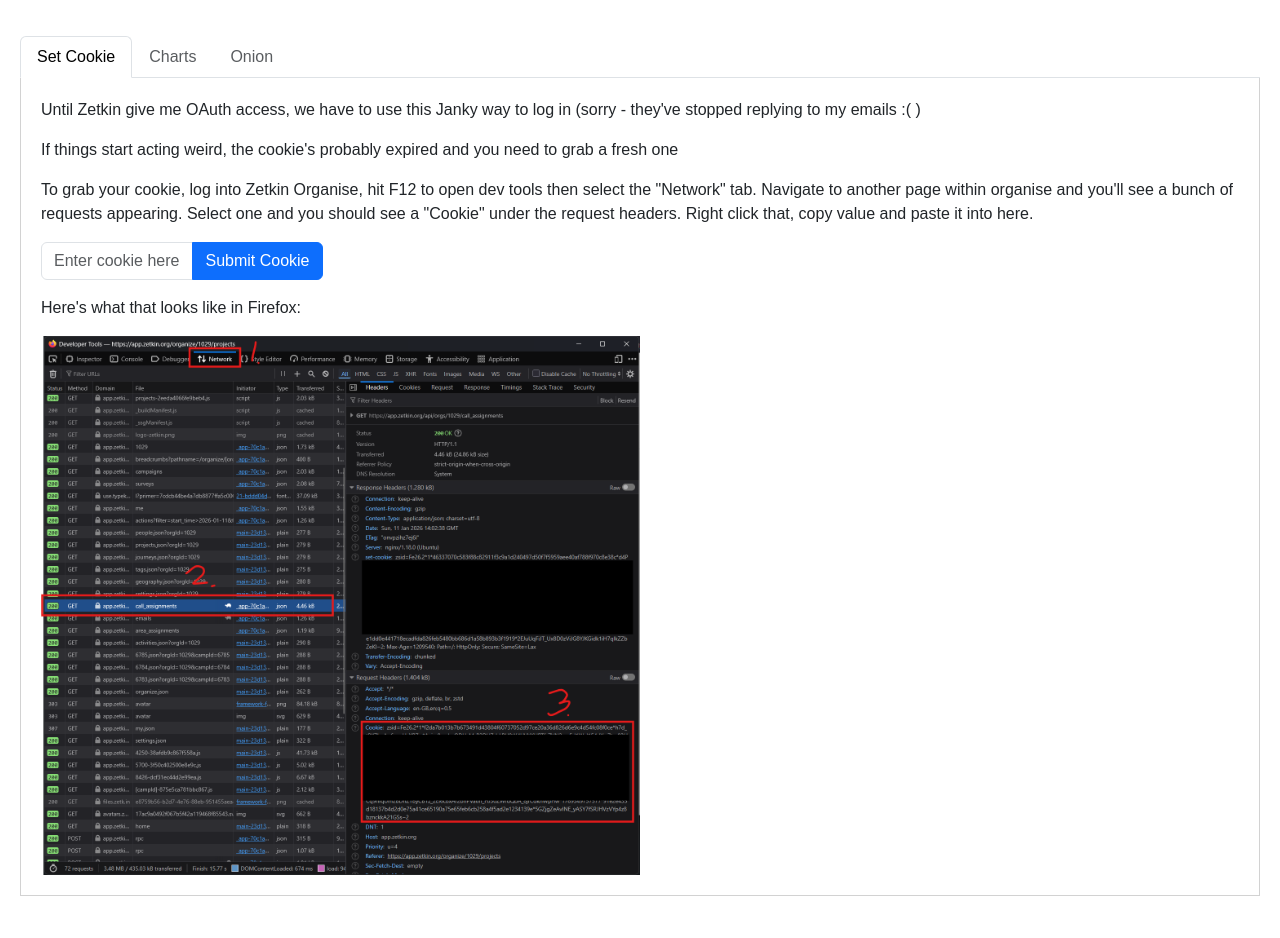
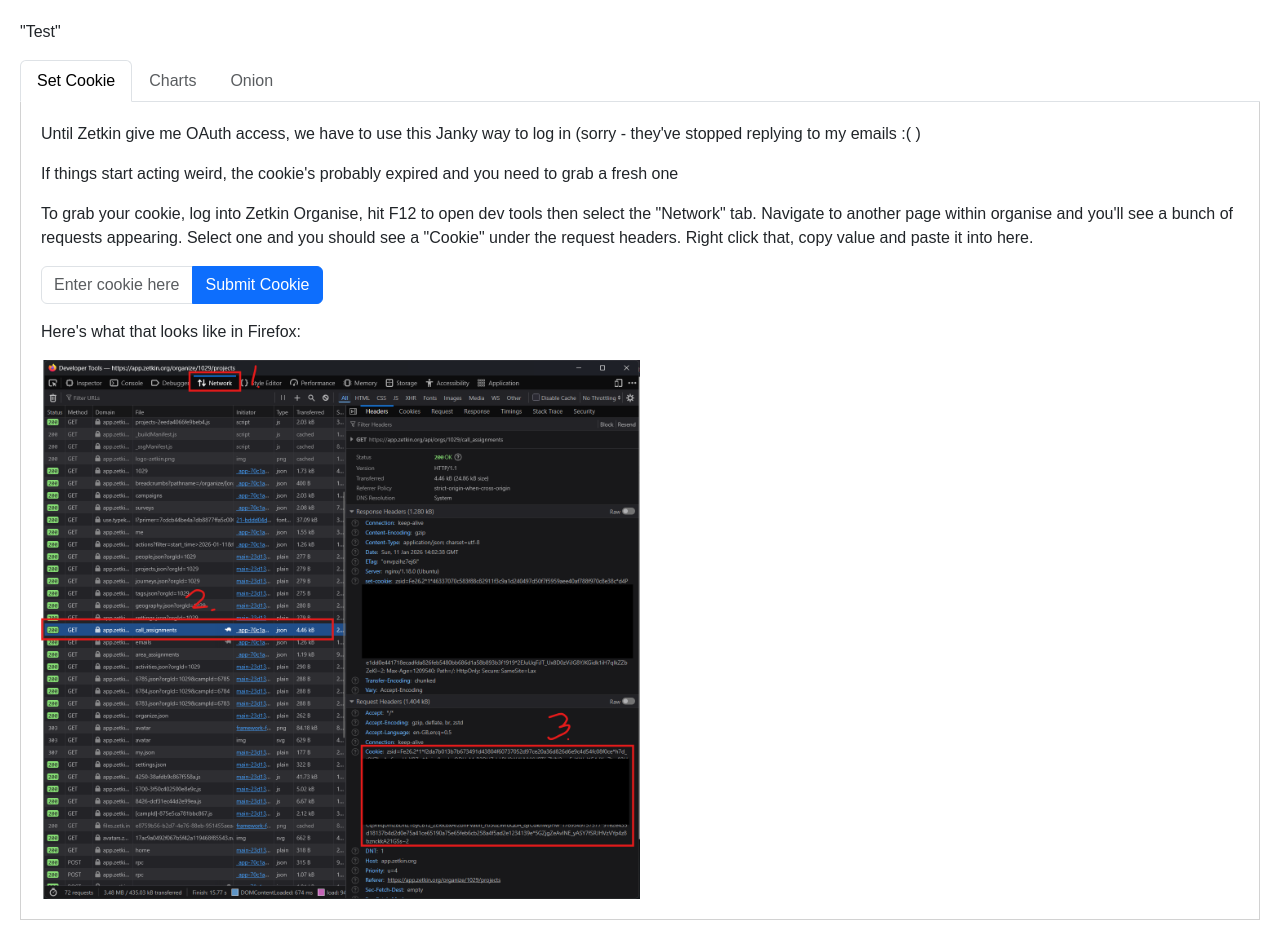
Before and after one commit to stephen-cripps/zetkin-reporter, a React (Create React App) app in the folder Client/: page / in a window 1280 px wide. Before the commit the page ends 916 px from the top, so only its background shows below. Built offline with nearby package versions, Linux system fonts and the light colour scheme.

Commit message:
Force rebuild

```diff
--- a/Client/src/App.js
+++ b/Client/src/App.js
@@ -25,6 +25,8 @@
             <div className='spinner'></div>
           </div>
         )}
+
+        <p>"Test"</p>
 
         <Tabs activeKey={activeTab} onSelect={(k) => setActiveTab(k)} className='mt-3'>
           <Tab eventKey='cookie' title='Set Cookie'>
@@ -54,11 +56,6 @@
 
 /*
 ToDo:
- - Fix Serverles Implementation (Dying on CORS issues)
- - Fix mock data fetch
- - Publish Lambda to AWS
- - Publish SPA to github pages
- - Better Error Handling
  - Caching
  - Save Onion
  - Make the onion less ugly
```
